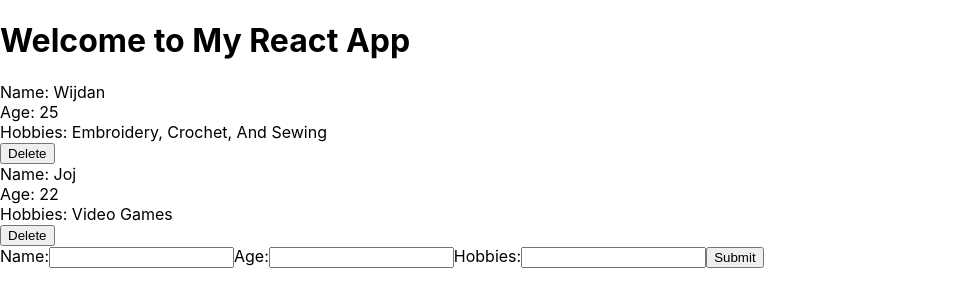
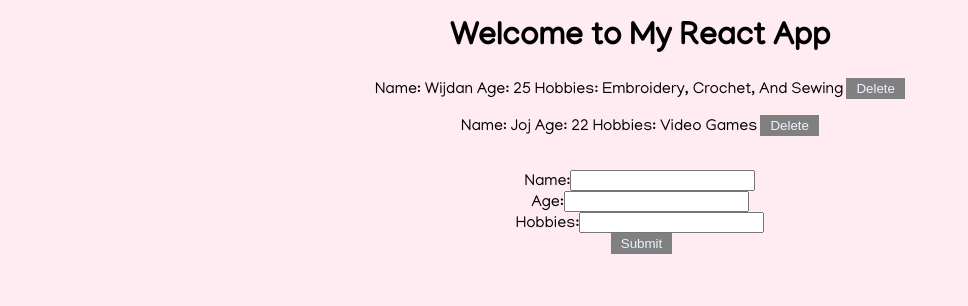
Before and after one commit to wijdan1995/React-Redux-Practice, a React (Create React App) app in the folder my-app/: page / in a window 1280 px wide. Shown: the top 306 px of the page, without its empty margins (0-968 px from the left). Built offline with nearby package versions, Linux system fonts and the light colour scheme.

Commit message:
CSS Files

```diff
--- a/my-app/src/Components/AddPeople.js
+++ b/my-app/src/Components/AddPeople.js
@@ -18,13 +18,17 @@ class AddPeople extends Component {
     render() {
         return (
             <div>
+                <br />
                 <form onSubmit={this.handleSubmit}>
                     <label htmlFor="name">Name:</label>
                     <input type="text" id="name" onChange={this.handleChange} />
+                    <br />
                     <label htmlFor="name">Age:</label>
                     <input type="text" id="age" onChange={this.handleChange} />
+                    <br />
                     <label htmlFor="name">Hobbies:</label>
                     <input type="text" id="hobbies" onChange={this.handleChange} />
+                    <br />
                     <button>Submit</button>
                 </form>
             </div>
--- a/my-app/src/Components/People.js
+++ b/my-app/src/Components/People.js
@@ -30,18 +30,11 @@ const People = ({ people, deletePerson }) => {
         <div className="people-list">
             {people.map(person => {
                 return person.age > 20 ? (
-                    <div className="wijdan" key={person.id}>
-                        <div>
-                            Name: {person.name}
-                        </div>
-                        <div>
-                            Age: {person.age}
-                        </div>
-                        <div>
-                            Hobbies: {person.hobbies}
-                        </div>
-                        <button onClick={() => { deletePerson(person.id) }}>Delete</button>
-                        <br />
+                    <div className="people" key={person.id}>
+                        <p>
+                            Name: {person.name} Age: {person.age} Hobbies: {person.hobbies}
+                            <button onClick={() => { deletePerson(person.id) }}>Delete</button>
+                        </p>
                     </div>) : null;
             })}
         </div>
--- a/my-app/src/index.css
+++ b/my-app/src/index.css
@@ -1,13 +1,15 @@
-body {
-  margin: 0;
-  font-family: -apple-system, BlinkMacSystemFont, "Segoe UI", "Roboto", "Oxygen",
-    "Ubuntu", "Cantarell", "Fira Sans", "Droid Sans", "Helvetica Neue",
-    sans-serif;
-  -webkit-font-smoothing: antialiased;
-  -moz-osx-font-smoothing: grayscale;
+@import url('https://fonts.googleapis.com/css?family=Manjari&display=swap');
+body{
+  text-align: center;
+  font-family: 'Manjari', sans-serif;
+  background-color: #ffecf2;
 }
 
-code {
-  font-family: source-code-pro, Menlo, Monaco, Consolas, "Courier New",
-    monospace;
+button {
+  background-color: gray;
+  border: none;
+  color: #ecf2ff;
+  padding: 3px 10px;
+  margin-left: 3px;
+  cursor: pointer;
 }
```
Also changed, not shown: my-app/public/logo192.png (deleted), my-app/public/logo512.png (deleted).
